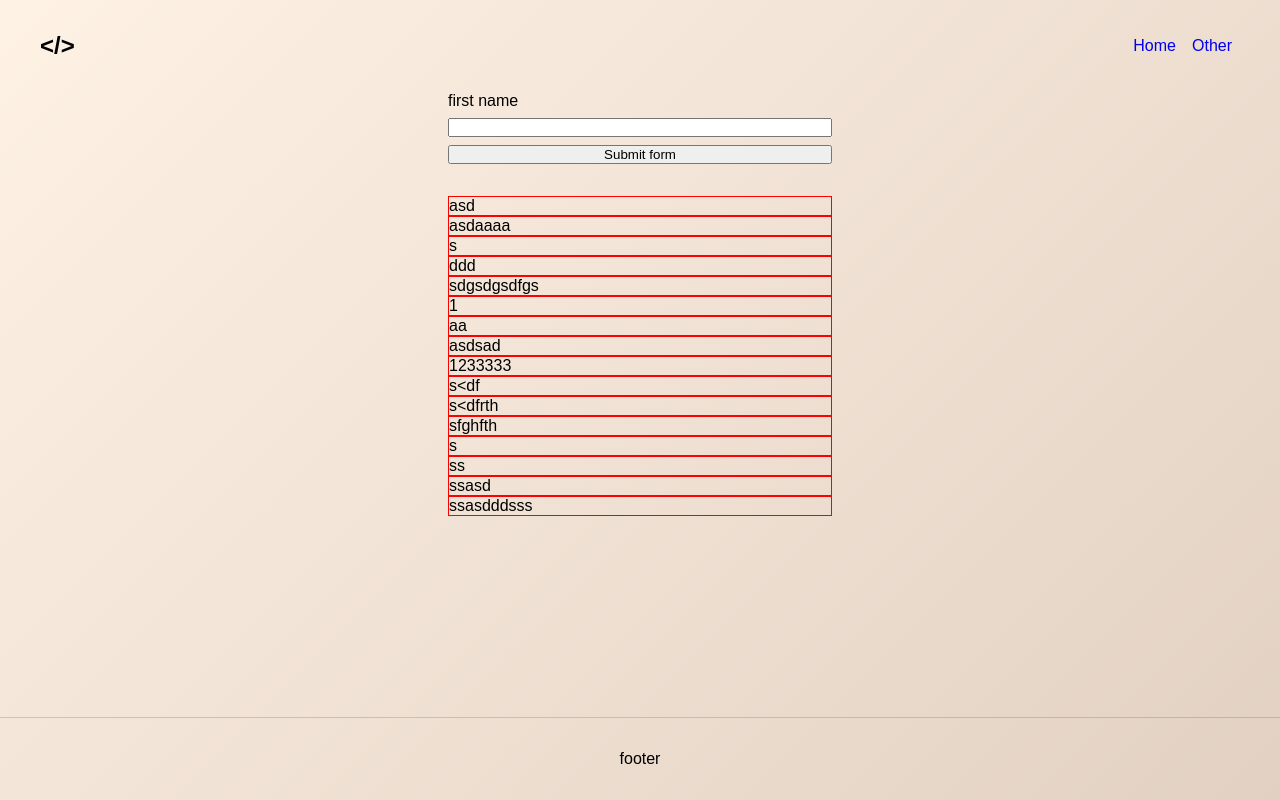
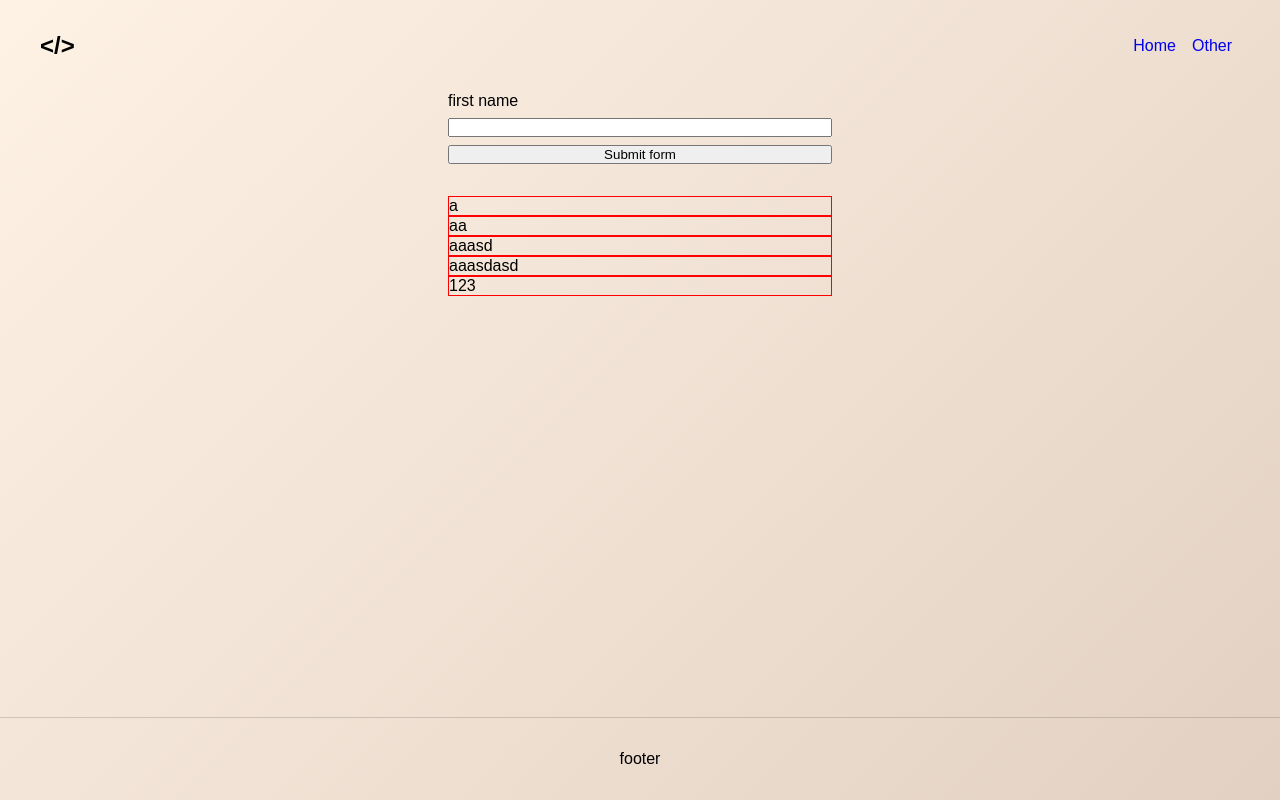
Before and after one commit to johannranudd/next-api-template, a Next.js app: page / in a window 1280 px wide. Built offline with nearby package versions, Linux system fonts and the light colour scheme.

Commit message:
api/people:  JSON.stringify(formData) 2

```diff
--- a/data/people.json
+++ b/data/people.json
@@ -1 +1 @@
-[{"id":1655548435910,"name":"asd"},{"id":1655548437468,"name":"asdaaaa"},{"id":1655548481017,"name":"s"},{"id":1655548893665,"name":"ddd"},{"id":1655549781082,"name":"sdgsdgsdfgs"},{"id":1655549802645,"name":"1"},{"id":1655550185492,"name":"aa"},{"id":1655550462546,"name":"asdsad"},{"id":1655550488438,"name":"1233333"},{"id":1655550653604,"name":"s<df"},{"id":1655550837427,"name":"s<dfrth"},{"id":1655551157865,"name":"sfghfth"},{"id":1655551275404,"name":"s"},{"id":1655551347927,"name":"ss"},{"id":1655551386935,"name":"ssasd"},{"id":1655551463613,"name":"ssasdddsss"}]
+[{"id":1655551582141,"name":"a"},{"id":1655551604851,"name":"aa"},{"id":1655551662004,"name":"aaasd"},{"id":1655551714625,"name":"aaasdasd"},{"id":1655551724533,"name":"123"}]
--- a/pages/api/people/index.js
+++ b/pages/api/people/index.js
@@ -7,9 +7,9 @@ export default function handler(req, res) {
     const filePath = path.join(process.cwd(), 'data', 'people.json');
     const readFile = fs.readFileSync(filePath);
     const people = JSON.parse(readFile);
+
     if (req.method === 'POST') {
       console.log('POST req 1');
-
       people.push(req.body);
       fs.writeFileSync(filePath, JSON.stringify(people));
       res.status(201).json({ people });
--- a/pages/index.js
+++ b/pages/index.js
@@ -34,8 +34,8 @@ export default function Home(props) {
         id: Date.now(),
         name: nameRef.current.value,
       };
-      const test = JSON.parse(JSON.stringify(formData));
-      console.log(test);
+      // const test = JSON.parse(JSON.stringify(formData));
+      // console.log(JSON.stringify(formData));
       try {
         fetch(`${server}/api/people`, {
           method: 'POST',
```
